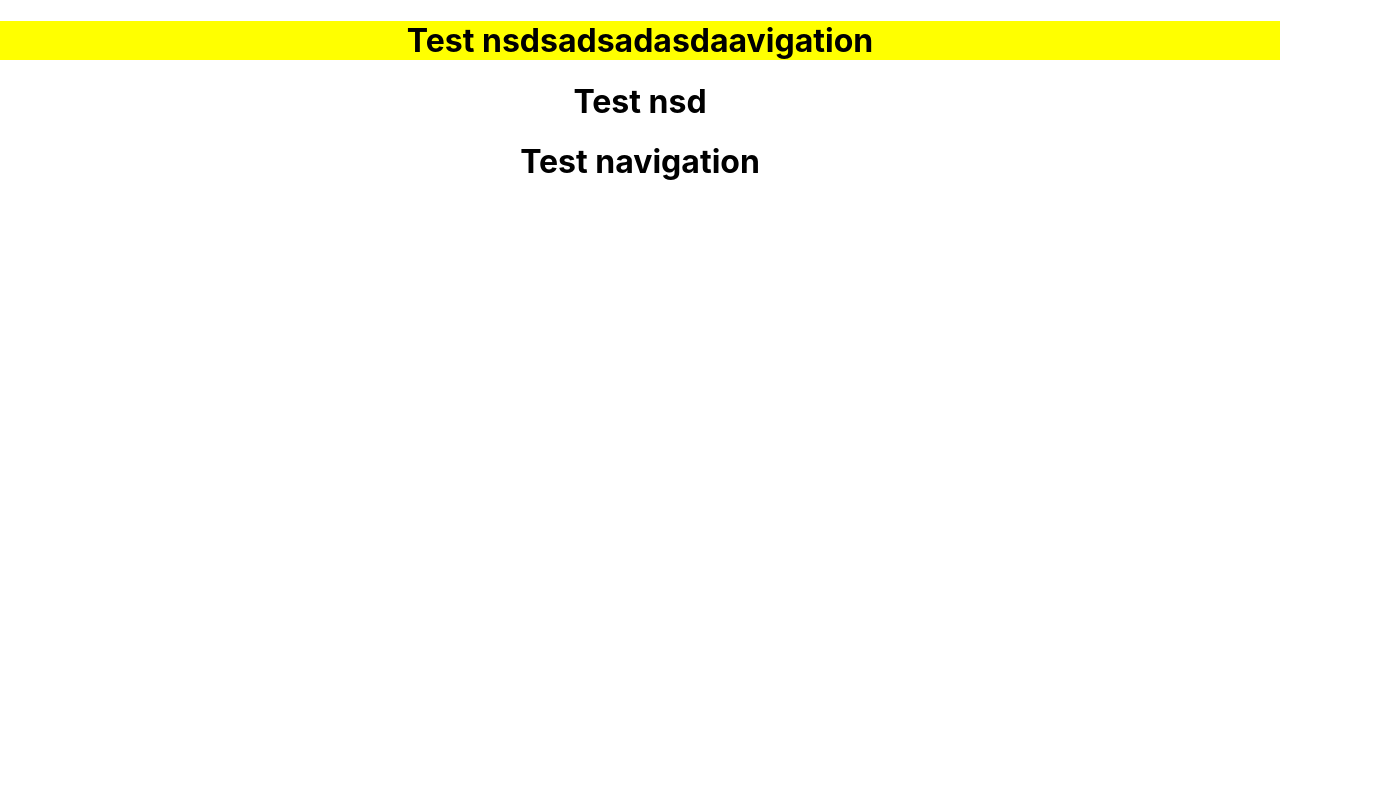
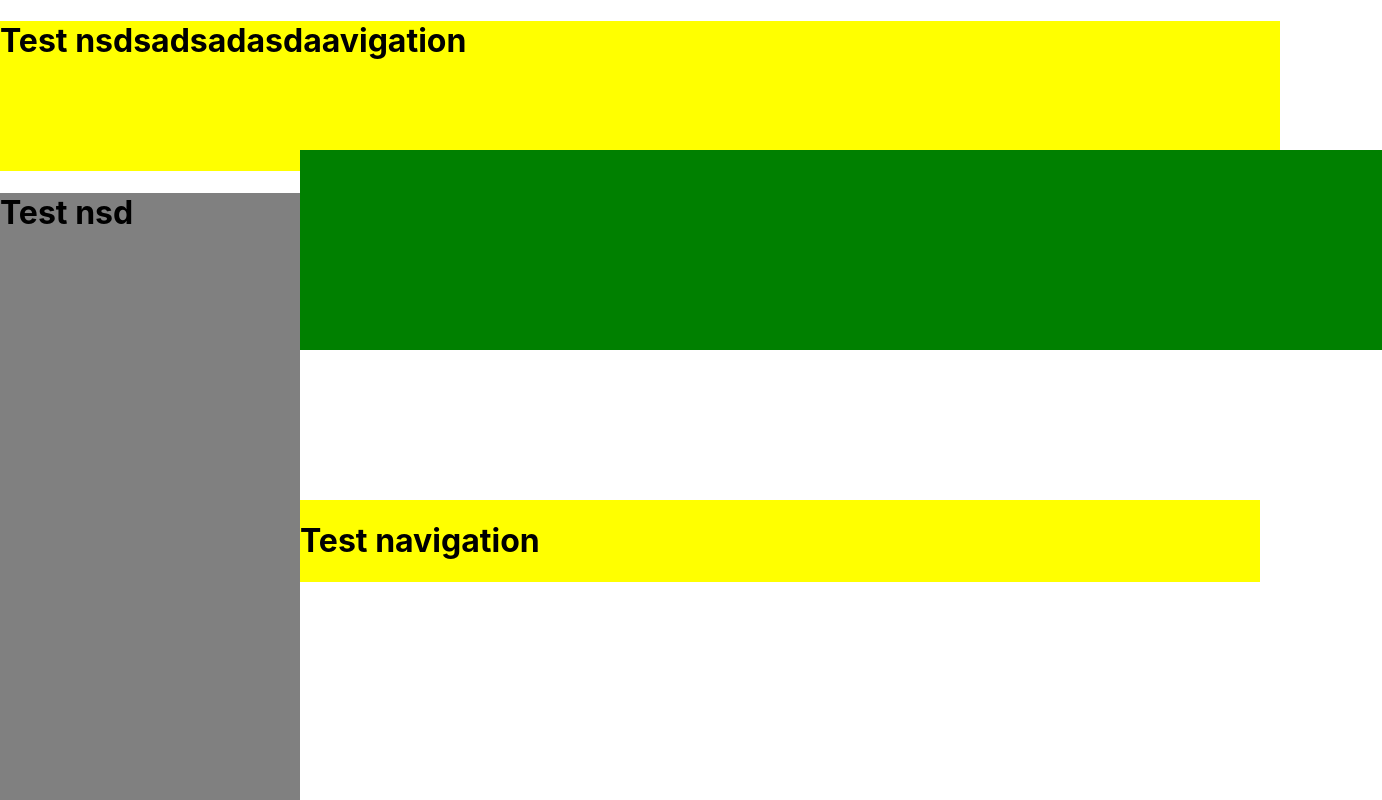
Before and after one commit to Deniz0104/GameDB, a React (Create React App) app: page / in a window 1280 px wide. Shown: the top 800 px of the page, 1382 px wide, since content can reach past the window. Built offline with nearby package versions, Linux system fonts and the light colour scheme.

Commit message:
added reset css; added basic layout

```diff
--- a/src/App.css
+++ b/src/App.css
@@ -1,3 +1,33 @@
 .App {
-  text-align: center;
+  width: 100vw;
+  height: 100vh;
 }
+
+.nav {
+  background-color: yellow;
+  height: 150px;
+}
+
+.sideBar {
+  height: 100vh;
+  width: 300px;
+  background-color: grey;
+}
+
+.header {
+  position: absolute;
+  top: 150px;
+  left: 300px;
+  height: 200px;
+  width: 84.5vw;
+  background-color: green;
+
+}
+
+.content {
+  position: absolute;
+  width: 75%;
+  left: 300px;
+  top: 500px;
+  background-color: yellow;
+}
```
